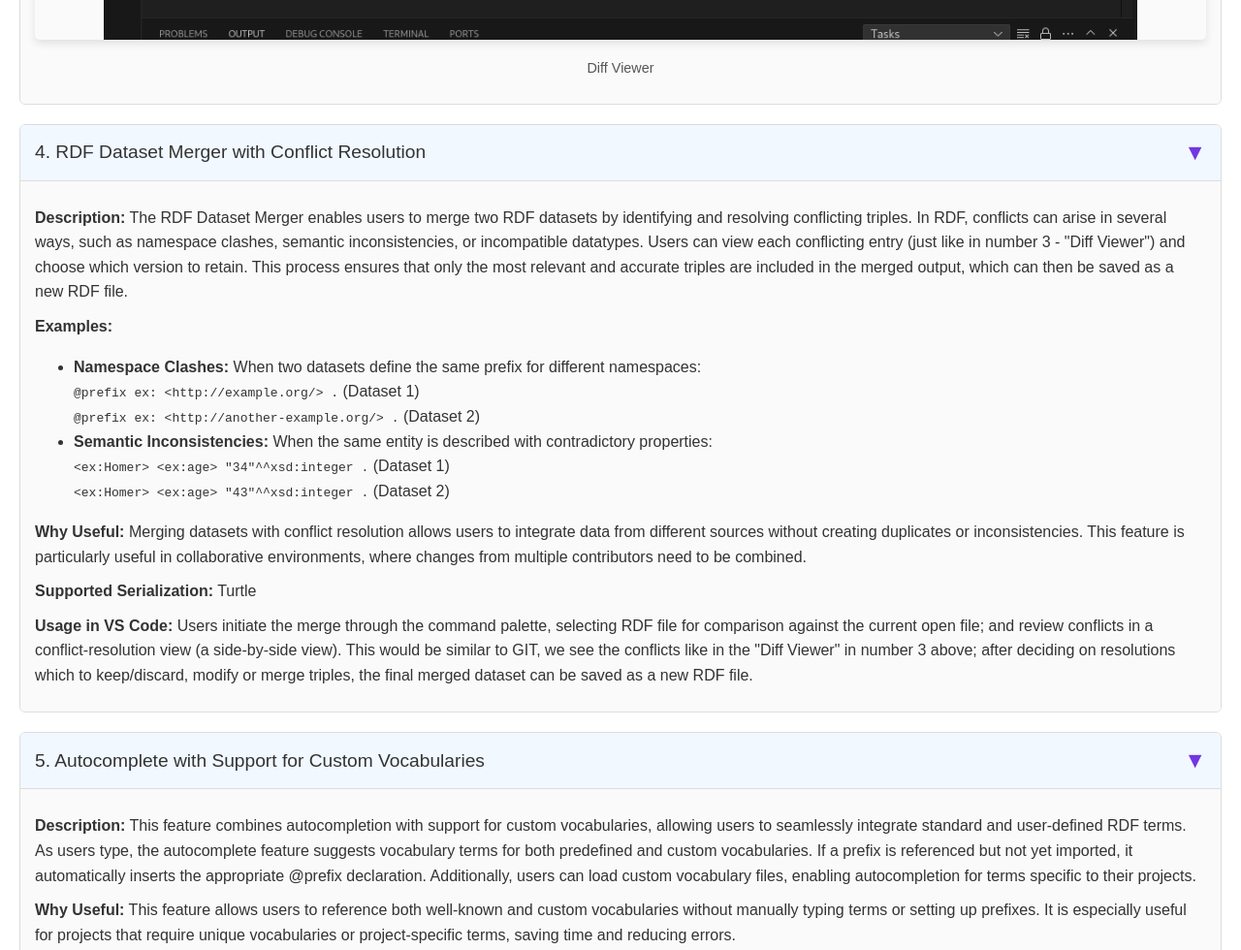
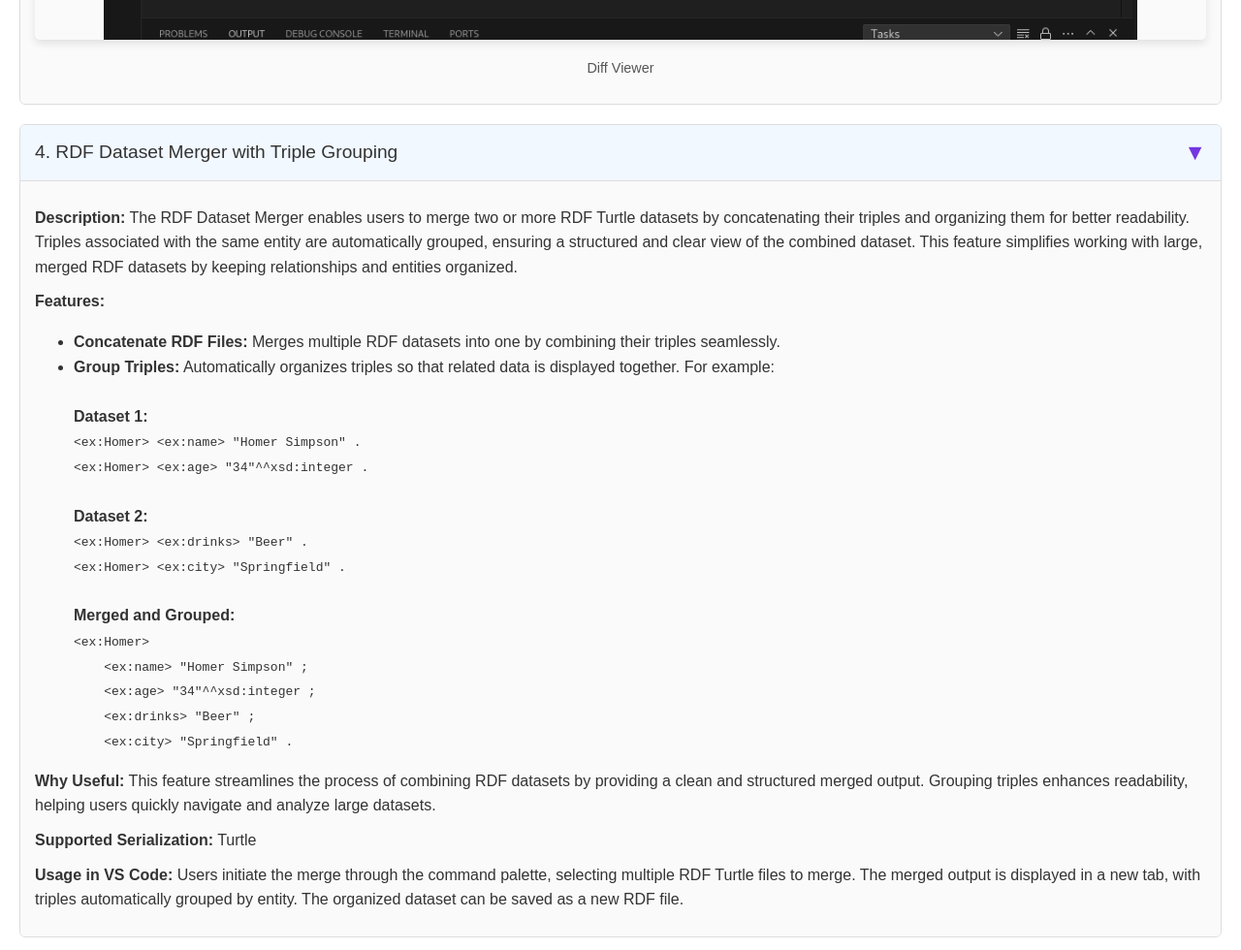
Before and after one commit to abrhamyifterb/rdf-tooling, a plain HTML site: page index.html in a window 1280 px wide. Shown: the part 2920-3900 px from the top of the page at 97% size. Drawn offline with Linux system fonts and the light colour scheme.

Commit message:
adjustments to rdf dataset merger; removed conflict resoulution and added triple grouping with merging

```diff
--- a/index.html
+++ b/index.html
@@ -179,31 +179,39 @@
 
     <div id="feature4" class="feature">
         <div id="feature4-header" class="feature-header" onclick="toggleFeature('feature4-content')">
-            4. RDF Dataset Merger with Conflict Resolution
+            4. RDF Dataset Merger with Triple Grouping
             <span class="toggle-icon">▼</span>
         </div>
         <div id="feature4-content" class="feature-content">
-            <p><strong>Description:</strong> The RDF Dataset Merger enables users to merge two RDF datasets by identifying and resolving conflicting triples. In RDF, conflicts can arise in several ways, such as namespace clashes, semantic inconsistencies, or incompatible datatypes. Users can view each conflicting entry (just like in number 3 - "Diff Viewer") and choose which version to retain. This process ensures that only the most relevant and accurate triples are included in the merged output, which can then be saved as a new RDF file.</p>
-            <p><strong>Examples:</strong></p>
+            <p><strong>Description:</strong> The RDF Dataset Merger enables users to merge two or more RDF Turtle datasets by concatenating their triples and organizing them for better readability. Triples associated with the same entity are automatically grouped, ensuring a structured and clear view of the combined dataset. This feature simplifies working with large, merged RDF datasets by keeping relationships and entities organized.</p>
+            <p><strong>Features:</strong></p>
             <ul>
                 <li>
-                    <strong>Namespace Clashes:</strong> When two datasets define the same prefix for different namespaces:
-                    <br>
-                    <code>@prefix ex: &lt;http://example.org/&gt; .</code> (Dataset 1) <br>
-                    <code>@prefix ex: &lt;http://another-example.org/&gt; .</code> (Dataset 2) <br>
+                    <strong>Concatenate RDF Files:</strong> Merges multiple RDF datasets into one by combining their triples seamlessly.
                 </li>
                 <li>
-                    <strong>Semantic Inconsistencies:</strong> When the same entity is described with contradictory properties:
-                    <br>
-                    <code>&lt;ex:Homer&gt; &lt;ex:age&gt; "34"^^xsd:integer .</code> (Dataset 1) <br>
-                    <code>&lt;ex:Homer&gt; &lt;ex:age&gt; "43"^^xsd:integer .</code> (Dataset 2) <br>
+                    <strong>Group Triples:</strong> Automatically organizes triples so that related data is displayed together. For example:
+                    <br><br>
+                    <strong>Dataset 1:</strong><br>
+                    <code>&lt;ex:Homer&gt; &lt;ex:name&gt; "Homer Simpson" .</code><br>
+                    <code>&lt;ex:Homer&gt; &lt;ex:age&gt; "34"^^xsd:integer .</code><br><br>
+                    <strong>Dataset 2:</strong><br>
+                    <code>&lt;ex:Homer&gt; &lt;ex:drinks&gt; "Beer" .</code><br>
+                    <code>&lt;ex:Homer&gt; &lt;ex:city&gt; "Springfield" .</code><br><br>
+                    <strong>Merged and Grouped:</strong><br>
+                    <code>&lt;ex:Homer&gt;</code><br>
+                    <code>&nbsp;&nbsp;&nbsp;&nbsp;&lt;ex:name&gt; "Homer Simpson" ;</code><br>
+                    <code>&nbsp;&nbsp;&nbsp;&nbsp;&lt;ex:age&gt; "34"^^xsd:integer ;</code><br>
+                    <code>&nbsp;&nbsp;&nbsp;&nbsp;&lt;ex:drinks&gt; "Beer" ;</code><br>
+                    <code>&nbsp;&nbsp;&nbsp;&nbsp;&lt;ex:city&gt; "Springfield" .</code><br>
                 </li>
             </ul>
-            <p><strong>Why Useful:</strong> Merging datasets with conflict resolution allows users to integrate data from different sources without creating duplicates or inconsistencies. This feature is particularly useful in collaborative environments, where changes from multiple contributors need to be combined.</p>
+            <p><strong>Why Useful:</strong> This feature streamlines the process of combining RDF datasets by providing a clean and structured merged output. Grouping triples enhances readability, helping users quickly navigate and analyze large datasets.</p>
             <p><strong>Supported Serialization:</strong> Turtle</p>
-            <p><strong>Usage in VS Code:</strong> Users initiate the merge through the command palette, selecting RDF file for comparison against the current open file; and review conflicts in a conflict-resolution view (a side-by-side view). This would be similar to GIT, we see the conflicts like in the "Diff Viewer" in number 3 above; after deciding on resolutions which to keep/discard, modify or merge triples, the final merged dataset can be saved as a new RDF file.</p>
+            <p><strong>Usage in VS Code:</strong> Users initiate the merge through the command palette, selecting multiple RDF Turtle files to merge. The merged output is displayed in a new tab, with triples automatically grouped by entity. The organized dataset can be saved as a new RDF file.</p>
         </div>
     </div>
+
 
     <div id="feature5" class="feature">
         <div id="feature5-header" class="feature-header" onclick="toggleFeature('feature5-content')">
```
Also changed, not shown: 1 other file.
